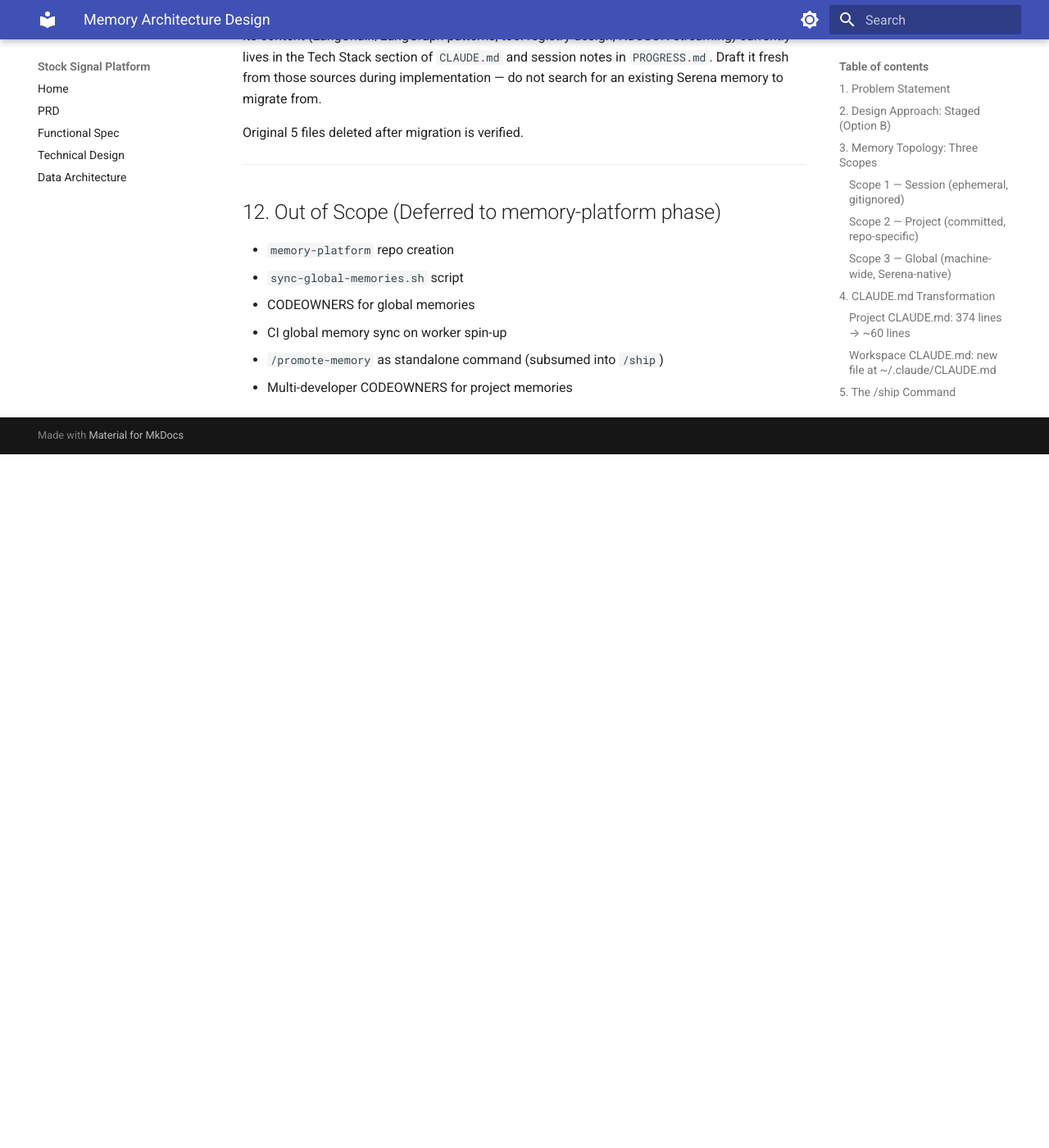
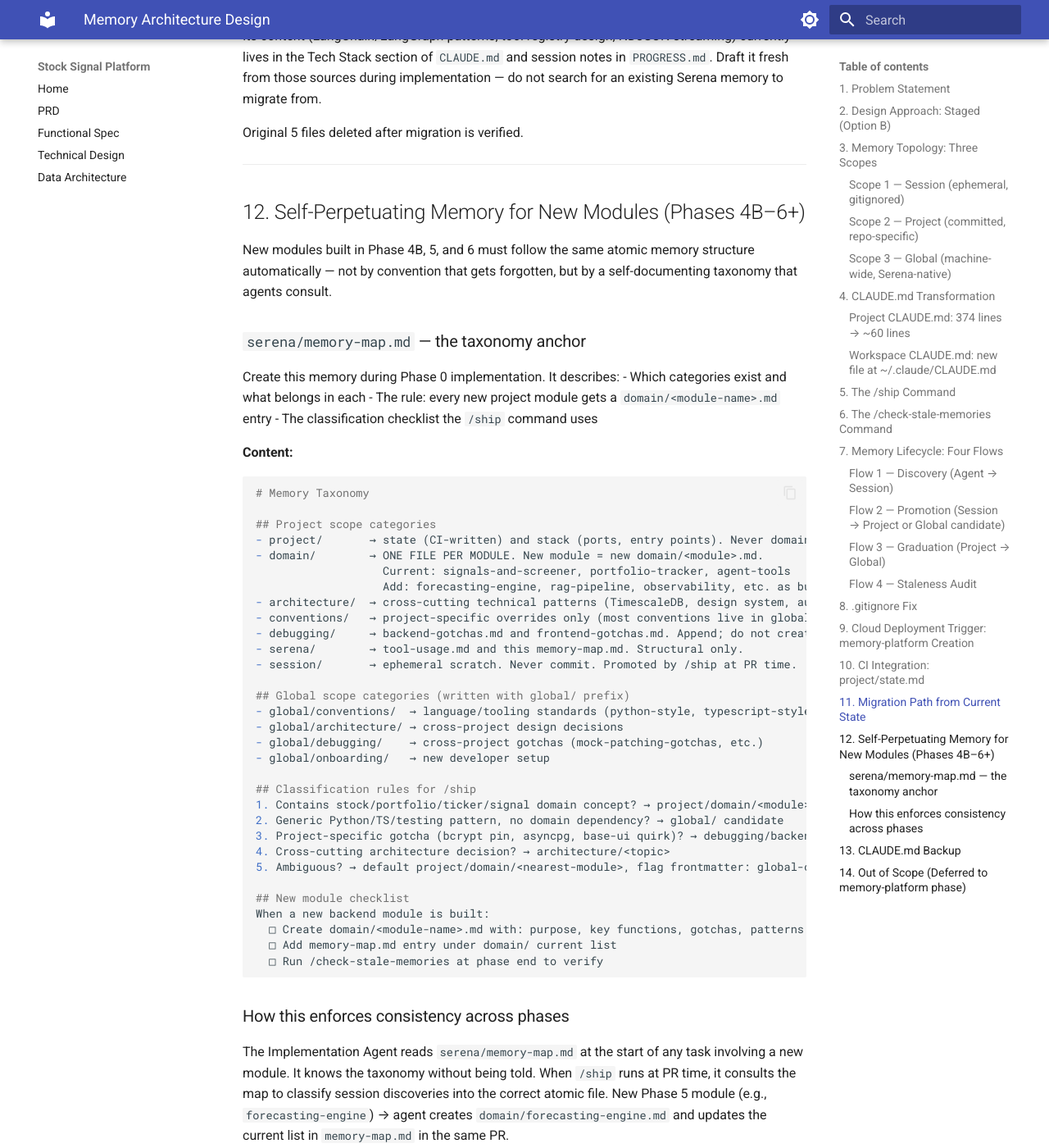
Before and after one commit to vipulbhatia29/stock-signal-platform, an MkDocs documentation site: the page built from docs/superpowers/specs/2026-03-16-memory-architecture-design.md, in a window 1280 px wide and 1400 px high, scrolled down 9896 px. Shown: the whole window at 82% size. Built offline with MkDocs 1.6.1 and Material for MkDocs 9.7.7, drawn with Linux system fonts in a browser that asks for light colours; before the commit the page ends 10450 px from its top, so only the background shows below that; some of the changed text lies outside the part shown.

Commit message:
docs: add memory taxonomy, new-module enforcement, and CLAUDE.md backup to spec
Sections 12-14: self-perpetuating memory via serena/memory-map.md taxonomy
anchor, new module checklist for phases 4B-6+, and safe CLAUDE.md backup
procedure before migration.

Co-Authored-By: Claude Sonnet 4.6 <noreply@anthropic.com>

````diff
--- a/docs/superpowers/specs/2026-03-16-memory-architecture-design.md
+++ b/docs/superpowers/specs/2026-03-16-memory-architecture-design.md
@@ -389,7 +389,76 @@ Original 5 files deleted after migration is verified.
 
 ---
 
-## 12. Out of Scope (Deferred to memory-platform phase)
+## 12. Self-Perpetuating Memory for New Modules (Phases 4B–6+)
+
+New modules built in Phase 4B, 5, and 6 must follow the same atomic memory structure automatically — not by convention that gets forgotten, but by a self-documenting taxonomy that agents consult.
+
+### `serena/memory-map.md` — the taxonomy anchor
+
+Create this memory during Phase 0 implementation. It describes:
+- Which categories exist and what belongs in each
+- The rule: every new project module gets a `domain/<module-name>.md` entry
+- The classification checklist the `/ship` command uses
+
+**Content:**
+```markdown
+# Memory Taxonomy
+
+## Project scope categories
+- project/       → state (CI-written) and stack (ports, entry points). Never domain content.
+- domain/        → ONE FILE PER MODULE. New module = new domain/<module>.md.
+                   Current: signals-and-screener, portfolio-tracker, agent-tools
+                   Add: forecasting-engine, rag-pipeline, observability, etc. as built
+- architecture/  → cross-cutting technical patterns (TimescaleDB, design system, auth)
+- conventions/   → project-specific overrides only (most conventions live in global/)
+- debugging/     → backend-gotchas.md and frontend-gotchas.md. Append; do not create new files.
+- serena/        → tool-usage.md and this memory-map.md. Structural only.
+- session/       → ephemeral scratch. Never commit. Promoted by /ship at PR time.
+
+## Global scope categories (written with global/ prefix)
+- global/conventions/  → language/tooling standards (python-style, typescript-style, etc.)
+- global/architecture/ → cross-project design decisions
+- global/debugging/    → cross-project gotchas (mock-patching-gotchas, etc.)
+- global/onboarding/   → new developer setup
+
+## Classification rules for /ship
+1. Contains stock/portfolio/ticker/signal domain concept? → project/domain/<module>
+2. Generic Python/TS/testing pattern, no domain dependency? → global/ candidate
+3. Project-specific gotcha (bcrypt pin, asyncpg, base-ui quirk)? → debugging/backend or frontend
+4. Cross-cutting architecture decision? → architecture/<topic>
+5. Ambiguous? → default project/domain/<nearest-module>, flag frontmatter: global-candidate: true
+
+## New module checklist
+When a new backend module is built:
+  □ Create domain/<module-name>.md with: purpose, key functions, gotchas, patterns
+  □ Add memory-map.md entry under domain/ current list
+  □ Run /check-stale-memories at phase end to verify
+```
+
+### How this enforces consistency across phases
+
+The Implementation Agent reads `serena/memory-map.md` at the start of any task involving a new module. It knows the taxonomy without being told. When `/ship` runs at PR time, it consults the map to classify session discoveries into the correct atomic file. New Phase 5 module (e.g., `forecasting-engine`) → agent creates `domain/forecasting-engine.md` and updates the current list in `memory-map.md` in the same PR.
+
+---
+
+## 13. CLAUDE.md Backup
+
+Before replacing `CLAUDE.md` with the slim routing manifest, preserve the current version:
+
+**Backup location:** `docs/superpowers/archive/CLAUDE-backup-2026-03-16.md`
+
+This follows the existing archive pattern — the archive directory is never read by Claude Code (CLAUDE.md session start checklist rule: "do not read archived files"), so the backup won't pollute context. It is findable by a human if the migration goes wrong and a rollback is needed.
+
+**Implementation step order:**
+1. Copy current `CLAUDE.md` → `docs/superpowers/archive/CLAUDE-backup-2026-03-16.md`
+2. Commit the backup first (standalone commit: `chore: backup CLAUDE.md before memory architecture migration`)
+3. Then replace `CLAUDE.md` with the slim version in a separate commit
+4. Verify Claude Code session start works correctly with the new slim CLAUDE.md
+5. Only delete the backup after 2 full sessions confirm no regressions
+
+---
+
+## 14. Out of Scope (Deferred to memory-platform phase)
 
 - `memory-platform` repo creation
 - `sync-global-memories.sh` script
````
